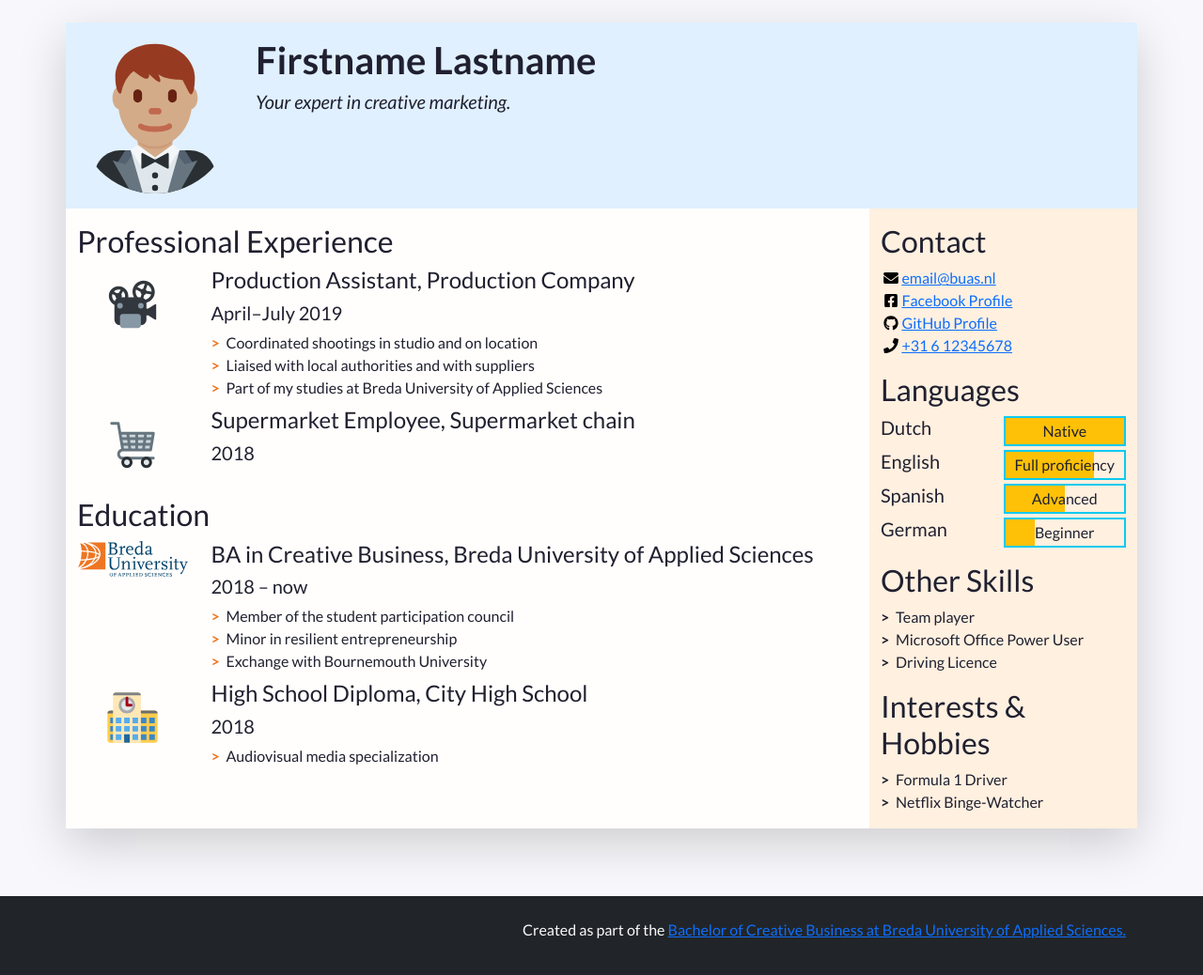
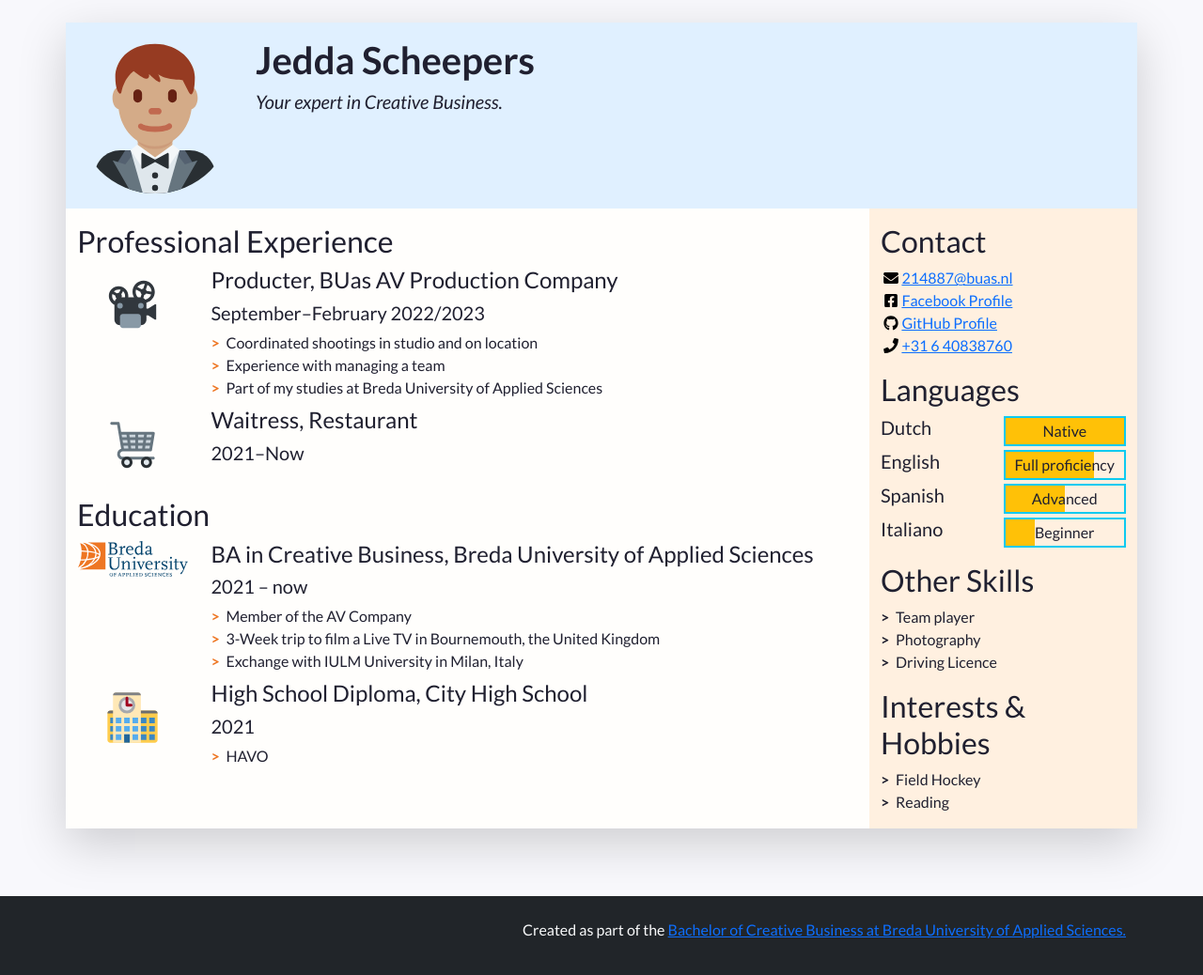
Before and after one commit to jeddascheepers/Individual-Assignment-CV, a plain HTML site: page index.html in a window 1280 px wide. Shown: the whole page at 94% size. Drawn offline with nearby package versions, Linux system fonts and the light colour scheme.

Commit message:
individual assignment 3

```diff
--- a/index.html
+++ b/index.html
@@ -19,7 +19,7 @@
     <link rel="stylesheet" href="css/alternative.css">
      -->
 
-    <title>Firstname Lastname's Resumé</title>
+    <title>Jedda Scheepers Resumé</title>
   </head>
   <!-- End of the head -->
 
@@ -54,8 +54,8 @@
           A container to wrap around your name and tagline. Full-width at small size, then columns of increasing size.
         -->
         <div class="col-12 col-sm-8 col-md-9 col-lg-10 my-3 header-content">
-          <h1 class="fw-bolder">Firstname Lastname</h1>
-          <h5 class="fst-italic tagline">Your expert in creative marketing.</h5>
+          <h1 class="fw-bolder">Jedda Scheepers</h1>
+          <h5 class="fst-italic tagline">Your expert in Creative Business.</h5>
         </div>
       </header>
 
@@ -89,12 +89,12 @@
                   <img class="biography-logo mw-100 d-block mx-auto" src="images/employers/projector.svg" alt="Company logo" width="80">
                 </div>
                 <div class="biography-contents col-9 col-sm-10 col-md-9 col-lg-10">
-                  <h4>Production Assistant, Production Company</h4>
-                  <h5>April&ndash;July 2019</h5>
+                  <h4>Producter, BUas AV Production Company</h4>
+                  <h5>September&ndash;February 2022/2023</h5>
                   <!-- Use the list below to talk about your achievements -->
                   <ul class="biography-details list-unstyled">
                     <li>Coordinated shootings in studio and on location</li>
-                    <li>Liaised with local authorities and with suppliers</li>
+                    <li>Experience with managing a team</li>
                     <li>Part of my studies at Breda University of Applied Sciences</li>
                   </ul>
                 </div>
@@ -107,8 +107,8 @@
                   <img class="biography-logo mw-100 d-block mx-auto" src="images/employers/trolley.svg" alt="Company logo" width="80">
                 </div>
                 <div class="biography-contents col-9 col-sm-10 col-md-9 col-lg-10">
-                  <h4>Supermarket Employee, Supermarket chain</h4>
-                  <h5>2018</h5>
+                  <h4>Waitress, Restaurant</h4>
+                  <h5>2021&ndash;Now</h5>
                   <!-- This entry doesn't have a list of achievements, but you can copy-paste the one from above -->
                 </div>
               </li>
@@ -129,12 +129,12 @@
                 </div>
                 <div class="biography-contents col-9 col-sm-10 col-md-9 col-lg-10">
                   <h4>BA in Creative Business, Breda University of Applied Sciences</h4>
-                  <h5>2018&nbsp;&ndash;&nbsp;now</h5>
+                  <h5>2021&nbsp;&ndash;&nbsp;now</h5>
                   <!-- Use the list below to talk about minors, exchanges, extra-curricular activities. -->
                   <ul class="biography-details list-unstyled">
-                    <li>Member of the student participation council</li>
-                    <li>Minor in resilient entrepreneurship</li>
-                    <li>Exchange with Bournemouth University</li>
+                    <li>Member of the AV Company</li>
+                    <li>3-Week trip to film a Live TV in Bournemouth, the United Kingdom</li>
+                    <li>Exchange with IULM University in Milan, Italy</li>
                   </ul>
                 </div>
               </li>
@@ -146,9 +146,9 @@
                 </div>
                 <div class="biography-contents col-9 col-sm-10 col-md-9 col-lg-10">
                   <h4>High School Diploma, City High School</h4>
-                  <h5>2018</h5>
+                  <h5>2021</h5>
                   <ul class="biography-details list-unstyled">
-                    <li>Audiovisual media specialization</li>
+                    <li>HAVO</li>
                   </ul>
                 </div>
               </li>
@@ -179,7 +179,7 @@
               <li class="contact-item">
                 <a class="d-flex align-items-center" href="mailto:email@buas.nl" target="_blank">
                   <img class="contact-icon" src="images/icons/envelope.svg" alt="Email">
-                  email@buas.nl
+                  214887@buas.nl
                 </a>
               </li>
               <li class="contact-item">
@@ -197,7 +197,7 @@
               <li class="contact-item">
                 <a class="d-flex align-items-center" href="tel:+31612345678" target="_blank">
                   <img class="contact-icon" src="images/icons/phone.svg" alt="Mobile Phone">
-                  +31 6 12345678
+                  +31 6 40838760
                 </a>
               </li>
             </ul>
@@ -234,7 +234,7 @@
                 </div>
               </li>
               <li class="language-item d-flex mb-1">
-                <h5 class="language-name w-50">German</h5>
+                <h5 class="language-name w-50">Italiano</h5>
                 <div class="language-level w-50 border border-info border-2 position-relative">
                   <!-- The div below is a progress bar. Choose between w-25, w-50, w-75 and w-100 to show your level of fluency -->
                   <div class="language-progress position-absolute bg-warning h-100 w-25"></div>
@@ -250,7 +250,7 @@
             <h2>Other Skills</h2>
             <ul class="skill-list list-unstyled">
               <li class="skill-item">Team player</li>
-              <li class="skill-item">Microsoft Office Power User</li>
+              <li class="skill-item">Photography</li>
               <li class="skill-item">Driving Licence</li>
             </ul>
           </section>
@@ -260,8 +260,8 @@
           <section class="my-3 aside-section">
             <h2>Interests &amp; Hobbies</h2>
             <ul class="skill-list list-unstyled">
-              <li class="skill-item">Formula 1 Driver</li>
-              <li class="skill-item">Netflix Binge-Watcher</li>
+              <li class="skill-item">Field Hockey</li>
+              <li class="skill-item">Reading</li>
             </ul>
           </section>
 
```
